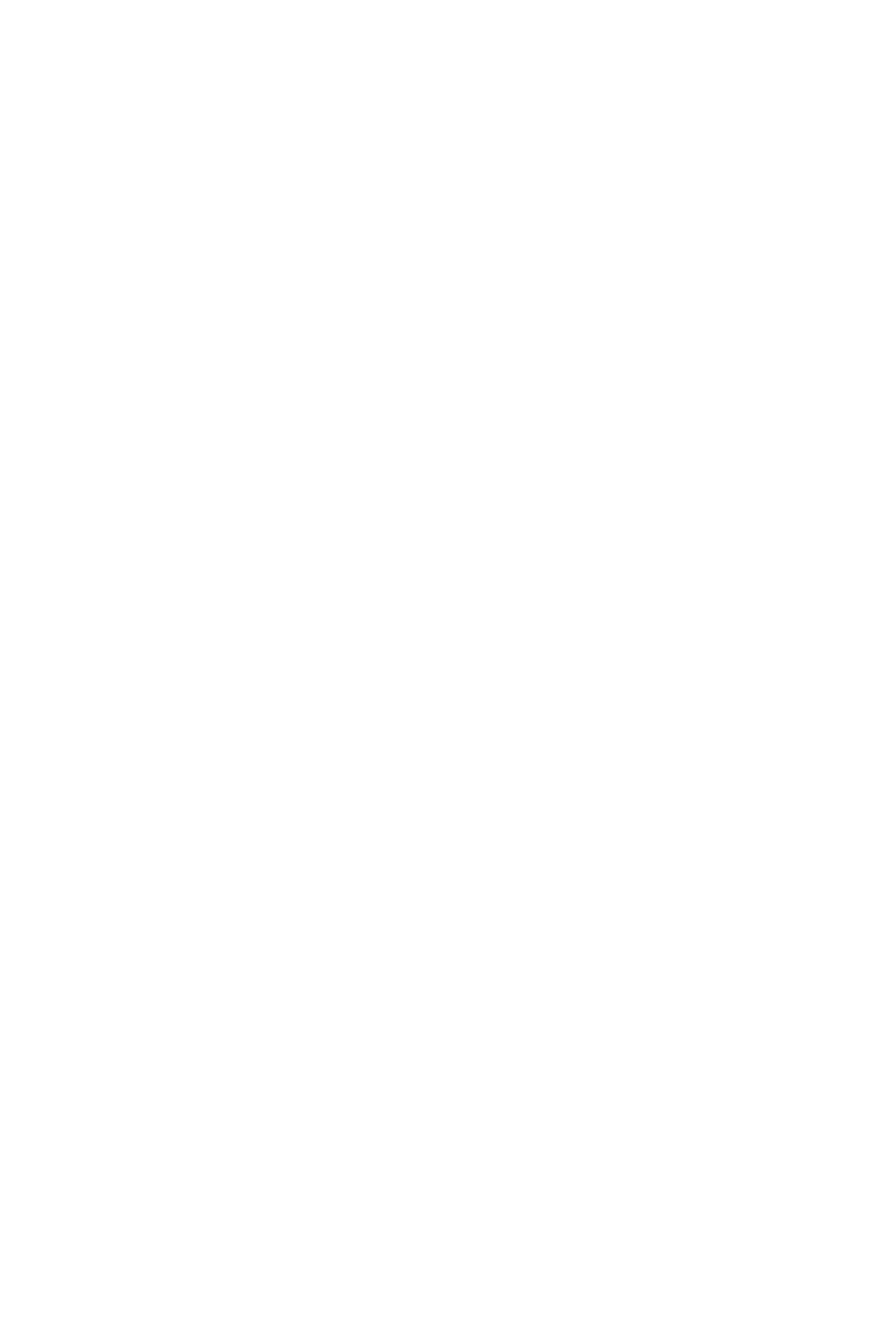
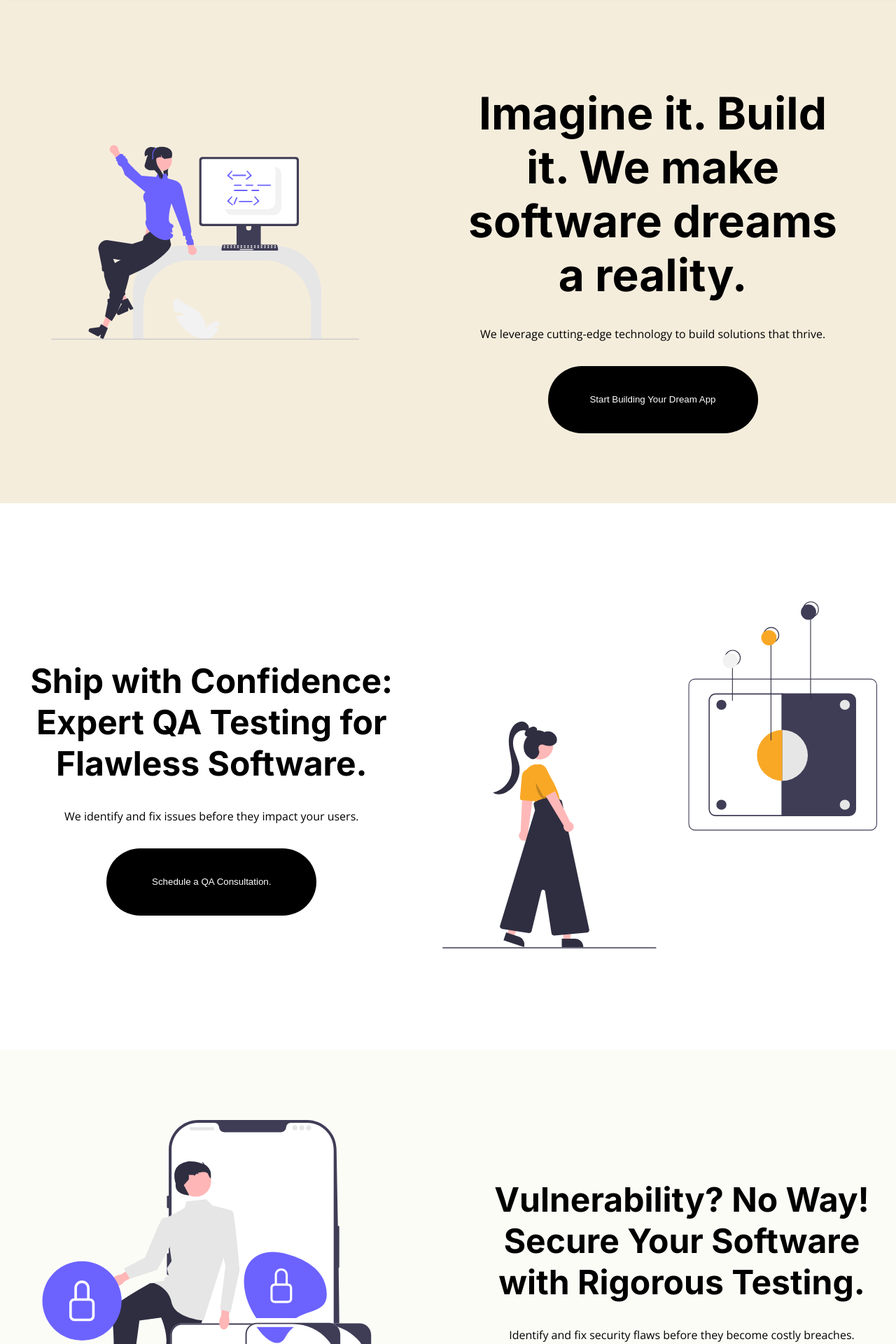
Before and after one commit to umar23-zan/zangroups, a React (Create React App) app: page /services in a window 1280 px wide. Shown: the part 120-2040 px from the top of the page at 70% size. Before the commit the page ends 800 px from the top, so only its background shows below. Built offline with nearby package versions, Linux system fonts and the light colour scheme.

Commit message:
service page implemented

```diff
--- a/src/components/Career.js
+++ b/src/components/Career.js
@@ -1,8 +1,15 @@
 import React from 'react'
+import Header from './Header'
+import Footer from './Footer'
+
 
 const Career = () => {
   return (
-    <div>Career</div>
+    <div>
+      <Header />
+      career
+      <Footer />
+    </div>
   )
 }
 
--- a/src/components/Services.js
+++ b/src/components/Services.js
@@ -1,8 +1,50 @@
 import React from 'react'
+import Header from './Header'
+import Footer from './Footer'
+import './services.css'
+import service1 from '../images/Services-1.svg'
+import service2 from '../images/Services-2.svg'
+import service3 from '../images/Services-3.svg'
 
 const Services = () => {
   return (
-    <div>Services</div>
+    <div>
+      <Header />
+      <div className='service-section'>
+        <div className='service-section-1'>
+          <div>
+            <img src={service1} alt="service1" />
+          </div>
+          <div>
+            <h1>Imagine it. Build it. We make software dreams a reality.</h1>
+            <p>We leverage cutting-edge technology to build solutions that thrive.</p>
+            <button> Start Building Your Dream App</button>
+          </div>
+        </div>
+        <div className='service-section-2'>
+            <div>
+              <h1>Ship with Confidence: Expert QA Testing for Flawless Software.</h1>
+              <p>We identify and fix issues before they impact your users.</p>
+              <button>Schedule a QA Consultation.</button>
+            </div>
+            <div>
+              <img src={service2} alt="service2" />
+            </div>
+        </div>
+        <div className='service-section-3'>
+          <div>
+            <img src={service3} alt="service3" />
+          </div>
+          <div>
+            <h1>Vulnerability? No Way! Secure Your Software with Rigorous Testing.</h1>
+            <p>Identify and fix security flaws before they become costly breaches.</p>
+            <button>Get a Security Audit!</button>
+          </div>
+        </div>
+
+      </div>
+      <Footer />
+    </div>
   )
 }
 
--- /dev/null
+++ b/src/components/services.css
@@ -0,0 +1,64 @@
+.service-section{
+  display: flex;
+  flex-direction: column;
+
+  font-family: "Open Sans", sans-serif;
+}
+
+.service-section-1, .service-section-2, .service-section-3{
+  display: flex;
+  flex-direction: row;
+  justify-content: space-around;
+  align-items: center;
+  padding: 100px 0px;
+  text-align: center;
+}
+.service-section-1{
+  margin-top: 100px;
+  background-color: #f5eddc;
+}
+.service-section-1 h1{
+  font-size: 64px;
+  max-width: 550px;
+  text-align: center;
+  font-family: "Inter", serif;
+  margin-bottom: 10px;
+}
+.service-section-1 p, .service-section-2 p, .service-section-3 p{
+  margin: 35px 0px;
+  text-align: center;
+}
+.service-section-1 img{
+  width: 440px;
+  height: 295px;
+}
+.service-section-2 img{
+  width: 621px;
+  height: 576px;
+}
+.service-section-3 img{
+  width: 606px;
+  height: 496px;
+}
+
+.service-section-2 h1, .service-section-3 h1{
+  font-size: 48px;
+  max-width: 550px;
+  text-align: center;
+  font-family: "Inter", serif;
+  margin-bottom: 10px;
+}
+.service-section-3{
+  background-color: #fcfcf7;
+}
+
+.service-section-1 button, .service-section-2 button, .service-section-3 button{
+
+  width: 300px;
+  height: 96px;
+  border: none;
+  border-radius: 50px;
+  color: white;
+  background-color: black;
+  cursor: pointer;
+}
```
